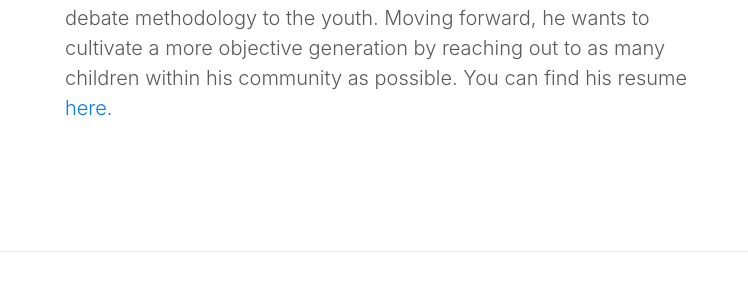
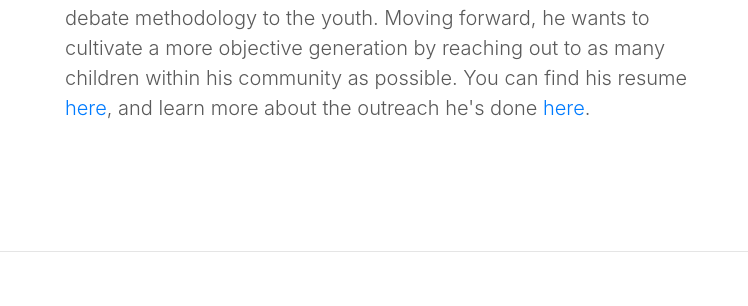
Before and after one commit to likethemic/likethemic.github.io, a plain HTML site: page index.html in a window 1280 px wide. Shown: the part 1859-2165 px from the top of the page, 0-748 px from the left. Drawn offline with nearby package versions, Linux system fonts and the light colour scheme.

Commit message:
asldfkjh

```diff
--- a/index.html
+++ b/index.html
@@ -200,7 +200,7 @@
       <div class="col-md-7">
         <h2 class="featurette-heading">About Sameer.</h2>
         <p class="lead">
-            Sameer Paila is a rising senior at Dublin High school, with a passion for speech and debate, economics, and politics. Noticing the hostile climate that now defines American discourse, Sameer reached out to his community in hopes of teaching a more deliberate and respectful debate methodology to the youth. Moving forward, he wants to cultivate a more objective generation by reaching out to as many children within his community as possible. You can find his resume <a href="resume.pdf" target="_blank">here.</a>
+            Sameer Paila is a rising senior at Dublin High school, with a passion for speech and debate, economics, and politics. Noticing the hostile climate that now defines American discourse, Sameer reached out to his community in hopes of teaching a more deliberate and respectful debate methodology to the youth. Moving forward, he wants to cultivate a more objective generation by reaching out to as many children within his community as possible. You can find his resume <a href="resume.pdf" target="_blank">here</a>, and learn more about the outreach he's done <a href="outreach.pdf" target="_blank">here</a>.
         </p>
       </div>
       <div class="col-md-5">
```
Also changed, not shown: outreach.html (added).
